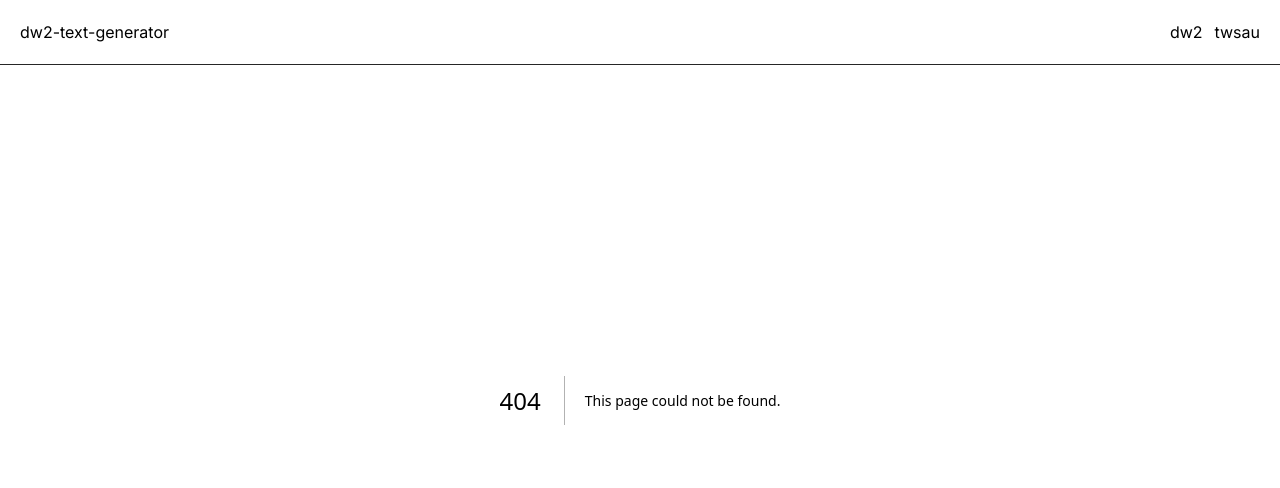
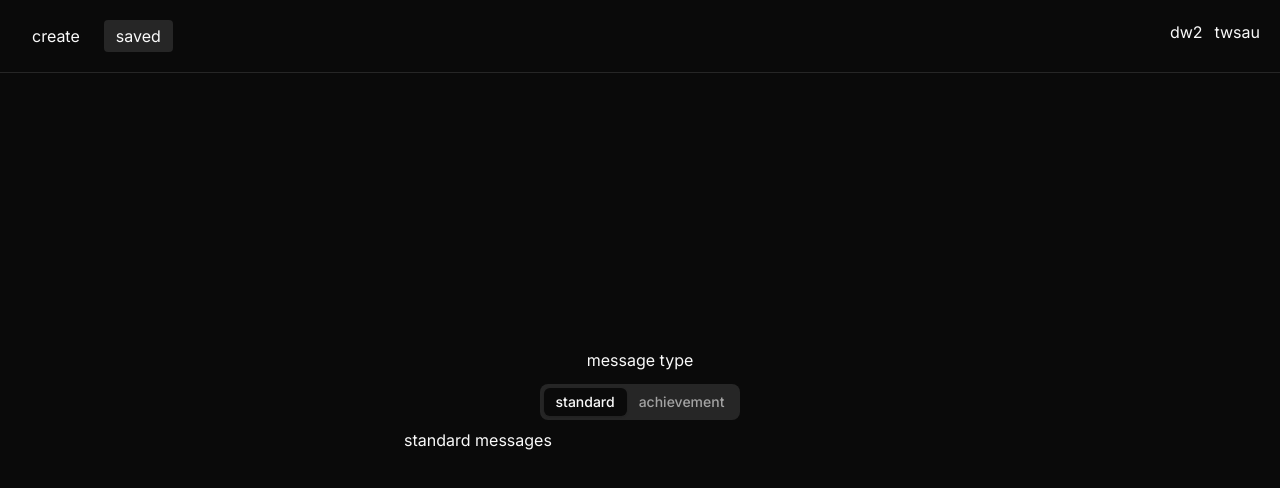
Before and after one commit to twsau/dw2-text-generator, a Next.js app: page /saved in a window 1280 px wide. Before the commit this address had no page. Shown: the top 488 px of the page. Built offline with nearby package versions, Linux system fonts and the light colour scheme.

Commit message:
navigation

```diff
--- a/app/layout.tsx
+++ b/app/layout.tsx
@@ -4,6 +4,7 @@ import type { Metadata } from "next";
 import { Inter } from "next/font/google";
 import { Toaster } from "@/components/ui/toaster";
 import { ZustandHydrate } from "@/state/ZustandHydrate";
+import { NavLink } from "@/components/Navlink";
 
 const inter = Inter({ subsets: ["latin"] });
 
@@ -20,8 +21,9 @@ export default function RootLayout({
   return (
     <html className="h-full" lang="en">
       <body className={cn(inter.className, "h-full dark")}>
-        <header className="fixed w-full border-b p-5 flex justify-between">
-          <h1>dw2-text-generator</h1>
+        <header className="fixed w-full border-b p-5 flex justify-between gap-3">
+          <NavLink href="/" text="create" />
+          <NavLink href="/saved" text="saved" />
           <div className="ml-auto flex gap-3">
             <a
               className="hover:underline"
@@ -39,7 +41,9 @@ export default function RootLayout({
             </a>
           </div>
         </header>
-        {children}
+        <main className="relative p-5 flex flex-col gap-5 justify-center h-full max-w-lg mx-auto">
+          {children}
+        </main>
         <Toaster />
         <ZustandHydrate />
       </body>
--- a/app/page.tsx
+++ b/app/page.tsx
@@ -4,7 +4,6 @@ import { Tabs, TabsContent, TabsList, TabsTrigger } from "@/components/ui/tabs";
 
 export default function Home() {
   return (
-    <main className="relative p-5 flex flex-col gap-5 justify-center h-full max-w-lg mx-auto">
     <Tabs defaultValue="standard">
       <div className="flex flex-col items-center">
         <h2 className="text-center mb-3">formatter</h2>
@@ -20,6 +19,5 @@ export default function Home() {
         <AchievementFormatter />
       </TabsContent>
     </Tabs>
-    </main>
   );
 }
--- /dev/null
+++ b/app/saved/page.tsx
@@ -0,0 +1,17 @@
+import { Tabs, TabsContent, TabsList, TabsTrigger } from "@/components/ui/tabs";
+
+export default function Saved() {
+  return (
+    <Tabs defaultValue="standard">
+      <div className="flex flex-col items-center">
+        <h2 className="text-center mb-3">message type</h2>
+        <TabsList>
+          <TabsTrigger value="standard">standard</TabsTrigger>
+          <TabsTrigger value="achievement">achievement</TabsTrigger>
+        </TabsList>
+      </div>
+      <TabsContent value="standard">standard messages</TabsContent>
+      <TabsContent value="achievement">achievement messages</TabsContent>
+    </Tabs>
+  );
+}
--- /dev/null
+++ b/components/Navlink.tsx
@@ -0,0 +1,27 @@
+"use client";
+import { cn } from "@/lib/utils";
+import Link from "next/link";
+import { usePathname } from "next/navigation";
+
+interface Props {
+  href: string;
+  text: string;
+}
+
+export const NavLink: React.FC<Props> = ({ href, text }) => {
+  const pathname = usePathname();
+  const current =
+    href === pathname || (href !== "/" && pathname.includes(href));
+
+  return (
+    <Link
+      className={cn(
+        current && "bg-accent",
+        "px-3 py-1 rounded flex items-center"
+      )}
+      href={href}
+    >
+      {text}
+    </Link>
+  );
+};
```
Lines whose indentation alone changed are shown as unchanged.
